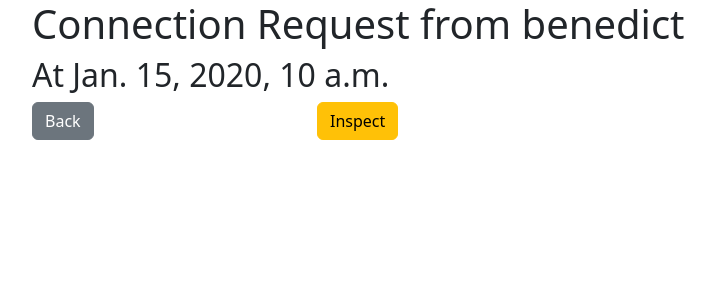
After one commit to BenedTj/MyWalletRecord, a Django app: page /requests/ in a window 1280 px wide. The commit adds this page. Shown: the top 300 px of the page, without its empty margins (50-765 px from the left). Run offline with Django 4.2, Linux system fonts and the light colour scheme; a user stored in the database is signed in; data comes from the database, SQL or seed files in the repository; both versions use the stored data as it was after the commit; tables that the repository leaves empty hold one stand-in row (values such as "Sample post"); some libraries are stand-ins or nearby versions.

Commit message:
Added Two Factor Authentication for Adding Supervisee

```diff
--- a/src/MyWalletRecord/urls.py
+++ b/src/MyWalletRecord/urls.py
@@ -6,6 +6,8 @@ from Transactions.views import (
     show_user_id,
     delete_page,
     login_page,
+    notifications_page,
+    approve_requests_page,
     register_page,
     logout_page
 )
@@ -19,6 +21,8 @@ urlpatterns = [
     path('add/', second_form.as_view(), name='second_form'),
     path('userid/', show_user_id.as_view(), name='user_id'),
     path('delete/<int:id>', delete_page.as_view(), name='delete'),
+    path('requests/', notifications_page.as_view(), name='notifications'),
+    path('requests/<int:id>', approve_requests_page.as_view(), name='approve_requests'),
     path('supervisor/', include('Supervisor.urls'))
     # path('Transactions', include('Transactions.urls'))
 ]
--- a/src/Supervisor/admin.py
+++ b/src/Supervisor/admin.py
@@ -1,4 +1,8 @@
 from django.contrib import admin
-from .models import SupervisorRecord
+from .models import SupervisorRecord, PendingConnections, ActivityHistory, ConnectionRequestHistory, CurrentActivity
 
 admin.site.register(SupervisorRecord)
+admin.site.register(PendingConnections)
+admin.site.register(ActivityHistory)
+admin.site.register(ConnectionRequestHistory)
+admin.site.register(CurrentActivity)
--- a/src/Supervisor/models.py
+++ b/src/Supervisor/models.py
@@ -1,5 +1,28 @@
 from django.db import models
+from django.utils import timezone
 
 class SupervisorRecord(models.Model):
     supervisor = models.ForeignKey('auth.User', on_delete=models.CASCADE, blank=False, null=False)
     superviseeid = models.IntegerField(blank=False, null=False)
+
+class PendingConnections(models.Model):
+    supervisor = models.ForeignKey('auth.User', on_delete=models.CASCADE, blank=False, null=False)
+    superviseeid = models.IntegerField(blank=False, null=False)
+    dateandtime = models.DateTimeField(default=timezone.datetime.now(), blank=False, null=False)
+
+class ActivityHistory(models.Model):
+    supervisor = models.ForeignKey('auth.User', on_delete=models.CASCADE, blank=False, null=False)
+    superviseeid = models.IntegerField(blank=False, null=False)
+    dateandtime = models.DateTimeField(default=timezone.datetime.now(), blank=False, null=False)
+    activitytype = models.CharField(max_length=100, default='Connection Request', choices=[('Supervisor Login', 'Supervisor Login'), ('Supervisor End', 'Supervisor End'), ('Supervisee End', 'Supervisee End'), ('Connection Request', 'Connection Request')])
+
+    class Meta:
+        ordering = ("-dateandtime",)
+
+class ConnectionRequestHistory(ActivityHistory):
+    pending = models.BooleanField(default=True, blank=False, null=False)
+    approved = models.BooleanField(default=False, blank=False, null=False)
+
+class CurrentActivity(models.Model):
+    supervisorrecord = models.ForeignKey(SupervisorRecord, on_delete=models.CASCADE, blank=False, null=False)
+    activityhistory = models.ForeignKey(ActivityHistory, on_delete=models.CASCADE, blank=False, null=False)
--- a/src/Supervisor/urls.py
+++ b/src/Supervisor/urls.py
@@ -1,10 +1,10 @@
 from django.urls import path
 
-from .views import supervisor_homepage, supervisee_logout
+from .views import supervisor_homepage, supervisor_logout
 
 app_name = 'supervisor'
 
 urlpatterns = [
     path('', supervisor_homepage.as_view(), name='panel'),
-    path('remove/', supervisee_logout.as_view(), name='logout')
+    path('remove/', supervisor_logout.as_view(), name='logout')
 ]
--- a/src/Transactions/models.py
+++ b/src/Transactions/models.py
@@ -1,7 +1,5 @@
 from django.db import models
-from django import forms
 from django.utils import timezone
-from django.core.exceptions import ValidationError
 
 class Transaction(models.Model):
     TransactionType = [('Expense', 'Expense'), ('Income', 'Income')]
--- a/src/Transactions/views.py
+++ b/src/Transactions/views.py
@@ -8,13 +8,13 @@ from django.contrib.auth.models import User, Group
 from django.contrib.auth.mixins import LoginRequiredMixin
 from decimal import Decimal
 import re
-import os
 
 from .models import Transaction
 from .forms import TransactionForm1, TransactionForm2_Expense, TransactionForm2_Income, LoginForm, RegisterForm
 from .calculations import MoneyCalculations
 from .userchecking import UserChecking
 from .restrictaccess import RestrictAccessToFrom
+from Supervisor.models import SupervisorRecord, PendingConnections, ConnectionRequestHistory, CurrentActivity
 
 class LoginMixin(LoginRequiredMixin):
     login_url = reverse_lazy('login')
@@ -30,9 +30,9 @@ class user_homepage(LoginMixin, View):
             'total_expenditure_of_day': MoneyCalculator.calculate_expenditure_of_day(),
             'total_expenditure_of_month': MoneyCalculator.calculate_expenditure_of_month(),
             'total_expenditure_of_year': MoneyCalculator.calculate_expenditure_of_year(),
+            'requests': PendingConnections.objects.count() + CurrentActivity.objects.count()
         }
         return render(request, 'user_homepage.html', context)
-
 
     def post(self, request):
         FormInstance = TransactionForm1(request.POST)
@@ -43,7 +43,8 @@ class user_homepage(LoginMixin, View):
             'is_supervisor': UserChecking.is_member_of_group(request.user.username, 'Supervisor'),
             'total_expenditure_of_day': MoneyCalculator.calculate_expenditure_of_day(),
             'total_expenditure_of_month': MoneyCalculator.calculate_expenditure_of_month(),
-            'total_expenditure_of_year': MoneyCalculator.calculate_expenditure_of_year()
+            'total_expenditure_of_year': MoneyCalculator.calculate_expenditure_of_year(),
+            'requests': PendingConnections.objects.count() + CurrentActivity.objects.count()
         }
         if FormInstance.is_valid():
             # go to the 'second_form' view
@@ -65,7 +66,8 @@ class second_form(LoginMixin, View):
             FormInstance = TransactionForm2_Income()
         context = {
             'form': FormInstance,
-            'is_supervisor': UserChecking.is_member_of_group(request.user.username, 'Supervisor')
+            'is_supervisor': UserChecking.is_member_of_group(request.user.username, 'Supervisor'),
+            'requests': PendingConnections.objects.count() + CurrentActivity.objects.count()
         }
         return render(request, 'second_form.html', context)
 
@@ -88,7 +90,8 @@ class second_form(LoginMixin, View):
 
         context = {
             'form': FormInstance,
-            'is_supervisor': UserChecking.is_member_of_group(request.user.username, 'Supervisor')
+            'is_supervisor': UserChecking.is_member_of_group(request.user.username, 'Supervisor'),
+            'requests': PendingConnections.objects.count() + CurrentActivity.objects.count()
         }
         return render(request, 'user_homepage.html', context)
 
@@ -123,6 +126,63 @@ class delete_page(LoginMixin, View):
             'id': id
         }
         return render(request, 'delete_page.html', context)
+
+class notifications_page(LoginMixin, View):
+    def get(self, request):
+        pending_connection = PendingConnections.objects.filter(superviseeid=request.user.id)
+        supervisor_records = SupervisorRecord.objects.filter(superviseeid=request.user.id)
+        if supervisor_records.exists():
+            supervisor_record = SupervisorRecord.objects.get(superviseeid=request.user.id)
+            activities = CurrentActivity.objects.filter(supervisorrecord=supervisor_record)
+            context = {
+                'already_connected': True,
+                'activities': activities
+            }
+        elif pending_connection.exists():
+            context = {
+                'connection_requests': pending_connection,
+                'already_connected': supervisor_records.exists(),
+                'connecting': pending_connection.exists()
+            }
+        else:
+            context = {
+                'already_connected': pending_connection,
+                'connecting': pending_connection.exists()
+            }
+        return render(request, 'notifications_page.html', context)
+
+class approve_requests_page(LoginMixin, View):
+    @RestrictAccessToFrom('notifications')
+    def get(self, request, id):
+        pending_connection = PendingConnections.objects.get(id=id)
+        context = {
+            'connection_request': pending_connection,
+            'id': id
+        }
+        return render(request, 'approve_requests_page.html', context)
+
+    def post(self, request, id):
+        pending_connection = PendingConnections.objects.get(id=id)
+        connection_request_parameters = {
+            'supervisor': pending_connection.supervisor,
+            'superviseeid': pending_connection.superviseeid,
+            'dateandtime': pending_connection.dateandtime,
+            'pending': True,
+            'approved': False
+        }
+        connection_request = ConnectionRequestHistory.objects.get(**connection_request_parameters)
+        connection_request.pending = False
+        if 'RejectRequest' in request.POST:
+            connection_request.approved = False
+            connection_request.save()
+        else:
+            connection_request.approved = True
+            connection_request.save()
+            supervisor_record = SupervisorRecord(supervisor=pending_connection.supervisor, superviseeid=pending_connection.superviseeid)
+            supervisor_record.save()
+            CurrentActivity.objects.create(supervisorrecord=supervisor_record, activityhistory=connection_request)
+        pending_connection.delete()
+        return HttpResponseRedirect(reverse_lazy('notifications'))
 
 class login_page(View):
     def get(self, request):
--- /dev/null
+++ b/src/templates/notifications_page.html
@@ -0,0 +1,54 @@
+<!DOCTYPE html>
+<html>
+
+<head>
+    <title>Connection Requests</title>
+    {% load bootstrap5 %}
+    {% bootstrap_css %}
+    {% bootstrap_javascript %}
+    {% bootstrap_messages %}
+</head>
+
+<body>
+    <div class="container-md">
+        {% if already_connected %}
+            {% for activity in activities %}
+                <div class="row">
+                    <h1>{{activity.activityhistory.activitytype}} by {{activity.activityhistory.supervisor}}</h1>
+                    <h2>{{activity.activityhistory.dateandtime}}</h2>
+                </div>
+            {% endfor %}
+            <div class="row justify-content-start">
+                <div class="col-md-3">
+                    <a class="btn btn-secondary" href="{% url 'user_homepage' %}">Back</a>
+                </div>
+            </div>
+        {% elif connecting %}
+            {% for connection_request in connection_requests %}
+            <div class="row justify-content-start">
+                <h1>Connection Request from {{connection_request.supervisor}}</h1>
+                <h2>At {{connection_request.dateandtime}}</h2>
+            </div>
+            <div class="row justify-content-start">
+                <div class="col-md-3">
+                    <a class="btn btn-secondary" href="{% url 'user_homepage' %}">Back</a>
+            </div>
+                <div class="col-md-3">
+                    <a class="btn btn-warning" href="{% url 'approve_requests' connection_request.id %}">Inspect</a>
+                </div>
+            </div>
+            {% endfor %}
+        {% else %}
+            <div class="row">
+                <h1>No notifications for you.</h1>
+            </div>
+            <div class="row justify-content-start">
+                <div class="col-md-3">
+                    <a class="btn btn-secondary" href="{% url 'user_homepage' %}">Back</a>
+                </div>
+            </div>
+        {% endif %}
+    </div>
+</body>
+
+</html>
```
Also changed, not shown: src/Supervisor/views.py (+86 -10 lines), src/templates/Supervisor/supervisor_homepage.html (+9 -1 lines), src/templates/approve_requests_page.html (added, +35 -0 lines), src/templates/base.html (+8 -2 lines), src/Supervisor/migrations/0004_activityhistory_connectionrequesthistory_and_more.py (added), src/Supervisor/migrations/0005_alter_activityhistory_dateandtime_and_more.py (added), src/Supervisor/migrations/0006_alter_activityhistory_options_and_more.py (added), src/Supervisor/migrations/0007_activityhistory_activitytype_and_more.py (added), src/db.sqlite3.
